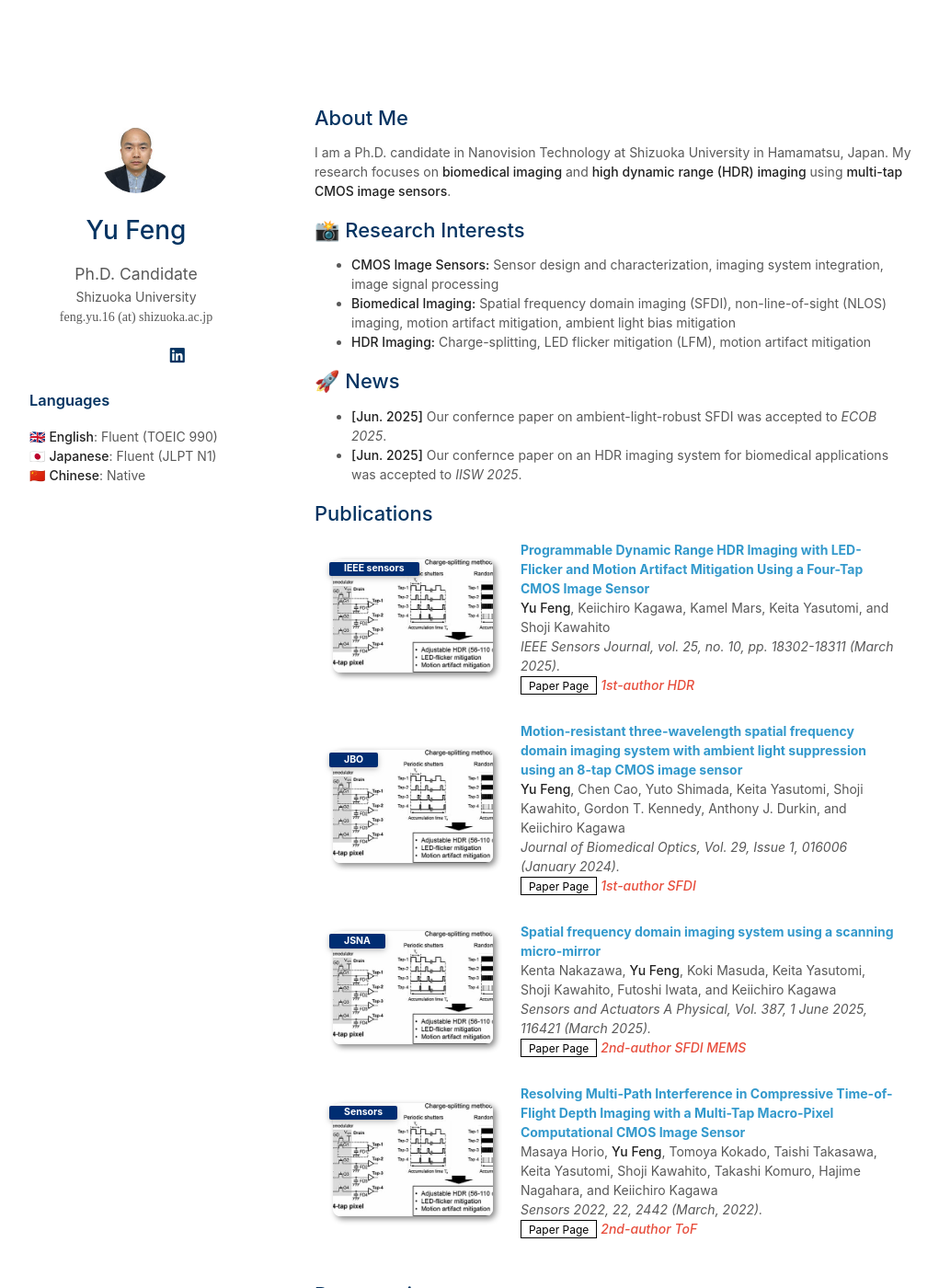
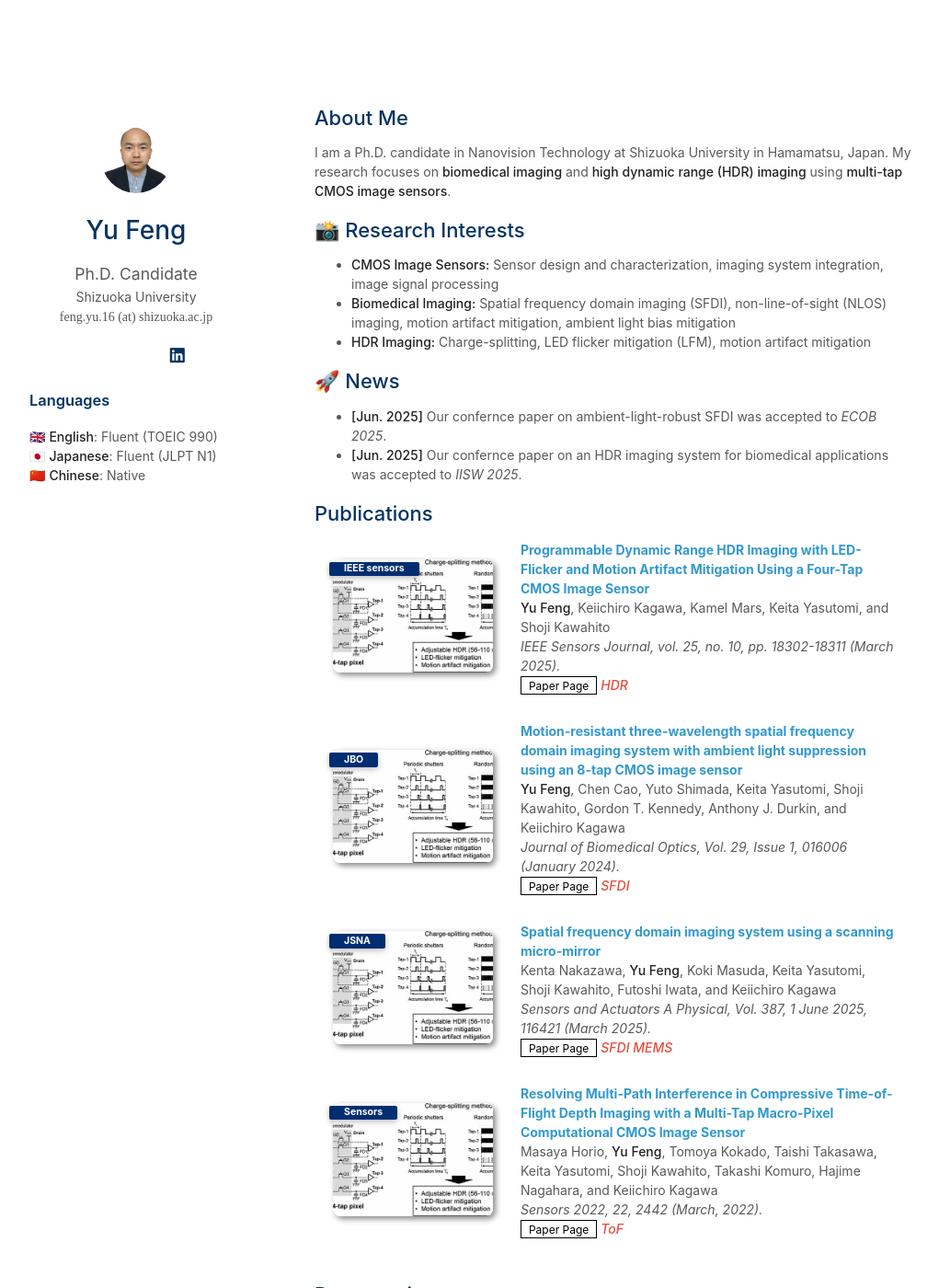
Before and after one commit to y-fen/y-fen.github.io, a Jekyll site: the page built from index.md, in a window 1280 px wide and 1400 px high. Shown: the whole window at 92% size, without its empty margins (128-1149 px from the left). Built offline with Jekyll 4.4.1, drawn with Linux system fonts in a browser that asks for light colours; a style sheet for code colours, icons or effects is not loaded; our own code applies the rules of GitHub Pages for plain Markdown files.

Commit message:
Update publications.yml

```diff
--- a/_data/publications.yml
+++ b/_data/publications.yml
@@ -5,20 +5,20 @@ main:
     conference: IEEE Sensors Journal, vol. 25, no. 10, pp. 18302-18311 (March 2025).
     page: https://doi.org/10.1109/JSEN.2025.3557801
     image: ./assets/img/jsen.jpg
-    notes: 1st-author HDR
+    notes: HDR
   - title: Motion-resistant three-wavelength spatial frequency domain imaging system with ambient light suppression using an 8-tap CMOS image sensor
     authors: <strong>Yu Feng</strong>, Chen Cao, Yuto Shimada, Keita Yasutomi, Shoji Kawahito, Gordon T. Kennedy, Anthony J. Durkin, and Keiichiro Kagawa
     conference_short: JBO
     conference: Journal of Biomedical Optics, Vol. 29, Issue 1, 016006 (January 2024).
     page: https://doi.org/10.1117/1.JBO.29.1.016006
-    notes: 1st-author SFDI
+    notes: SFDI
     image: ./assets/img/jsen.jpg
   - title: Spatial frequency domain imaging system using a scanning micro-mirror
     authors: Kenta Nakazawa, <strong>Yu Feng</strong>, Koki Masuda, Keita Yasutomi, Shoji Kawahito, Futoshi Iwata, and Keiichiro Kagawa
     conference_short: JSNA
     conference: Sensors and Actuators A Physical, Vol. 387, 1 June 2025, 116421 (March 2025).
     page: https://doi.org/10.1016/j.sna.2025.116421
-    notes: 2nd-author SFDI MEMS
+    notes: SFDI MEMS
     image: ./assets/img/jsen.jpg
 
   - title: Resolving Multi-Path Interference in Compressive Time-of-Flight Depth Imaging with a Multi-Tap Macro-Pixel Computational CMOS Image Sensor
@@ -26,5 +26,5 @@ main:
     conference_short: Sensors
     conference: Sensors 2022, 22, 2442 (March, 2022).
     page: https://doi.org/10.3390/s22072442
-    notes: 2nd-author ToF
+    notes: ToF
     image: ./assets/img/jsen.jpg
```
